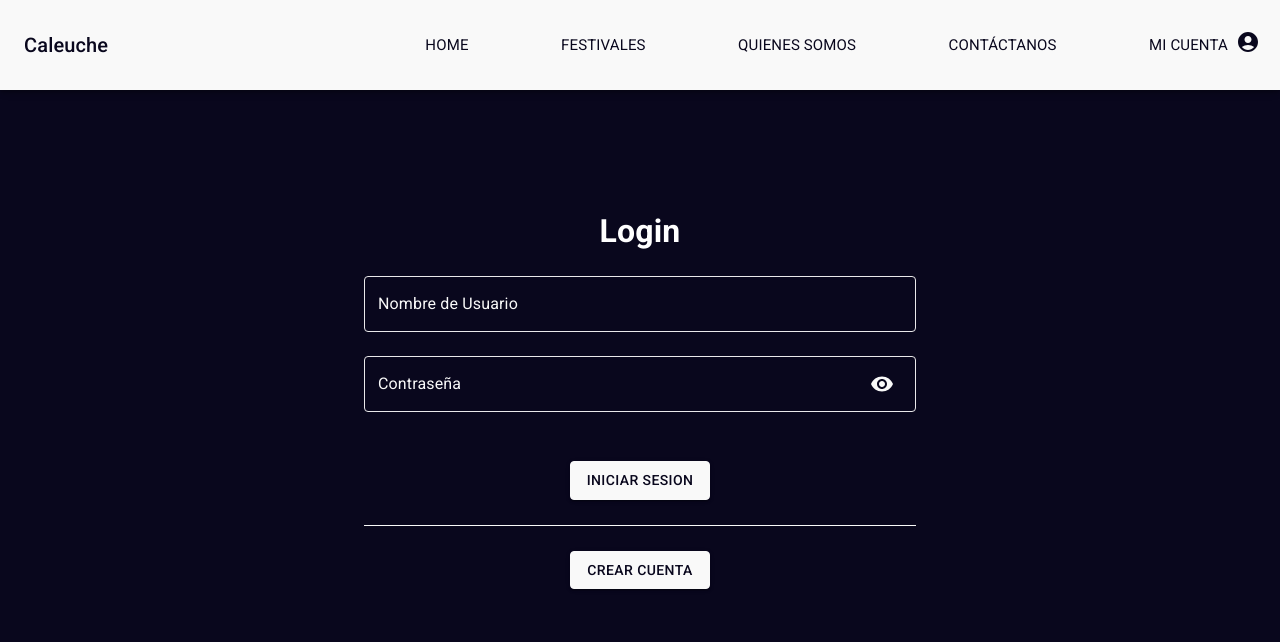
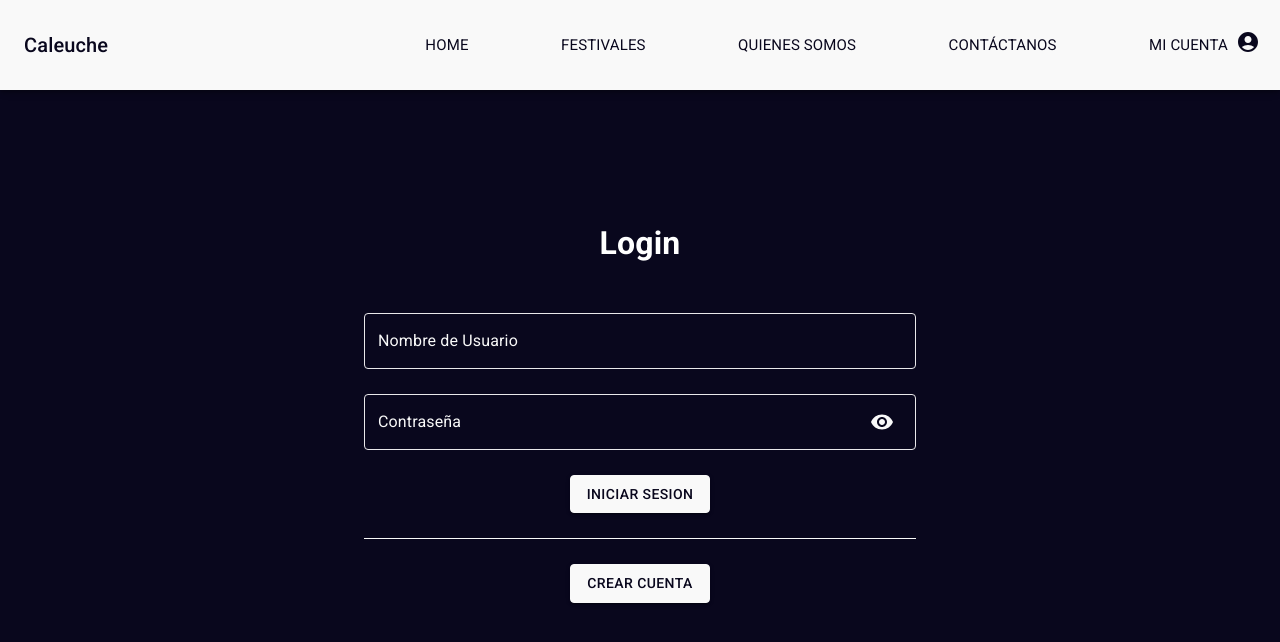
Before and after one commit to Pj85rC/CaleucheMT, a React (Vite) app: page /login in a window 1280 px wide. Shown: the top 642 px of the page. Built offline with nearby package versions, Linux system fonts and the light colour scheme.

Commit message:
vista Login sin necesidad de wrappers Grid

```diff
--- a/src/views/Login.jsx
+++ b/src/views/Login.jsx
@@ -10,6 +10,7 @@ export const Login = () => {
       maxWidth="xs"
       sx={{
         width: "100vw",
+        height: "100vh",
         display: "flex",
         flexDirection: "column",
         alignItems: "center",
@@ -26,37 +27,25 @@ export const Login = () => {
         }}
       >
         <h1 style={{ color: "white" }}>Login</h1>
-        <Grid container spacing={3}>
-          <Grid item xs={12}>
-            <Input label="Nombre de Usuario" style={{ width: "100%" }} />
-          </Grid>
-          <Grid item xs={12}>
-            <Input label="Contraseña" style={{ width: "100%" }} isPassword />
-          </Grid>
-          <Grid
-            item
-            xs={12}
-            sx={{
-              display: "flex",
-              flexDirection: "column",
-              alignItems: "center",
-            }}
-          >
-            <Grid item xs={12} sx={{ marginBlock: "25px" }}>
+        <Input
+          label="Nombre de Usuario"
+          style={{ width: "100%", marginBlock: "25px" }}
+        />
+        <Input
+          label="Contraseña"
+          style={{ width: "100%", marginBottom: "25px" }}
+          isPassword
+        />
         <Buttons variant="contained" texto="Iniciar Sesion" />
-            </Grid>
         <Divider
           sx={{
             height: "1px",
             width: "100%",
             borderColor: theme.palette.primary.main,
+            marginBlock: "25px",
           }}
         />
-            <Grid item xs={12} sx={{ marginBlock: "25px" }}>
         <Buttons variant="contained" texto="Crear Cuenta" />
-            </Grid>
-          </Grid>
-        </Grid>
       </Container>
     </Box>
   );
```
Lines whose indentation alone changed are shown as unchanged.
